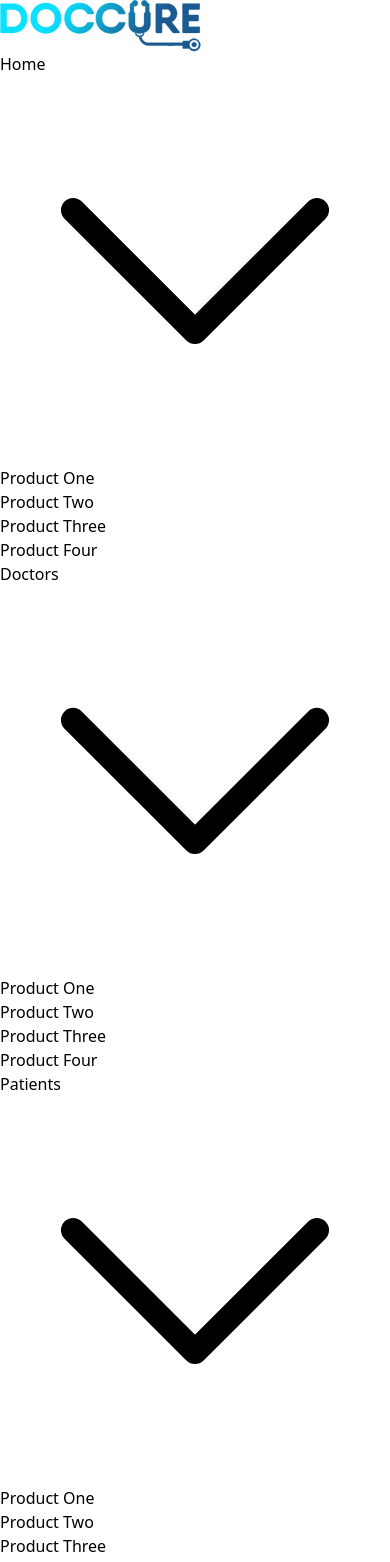
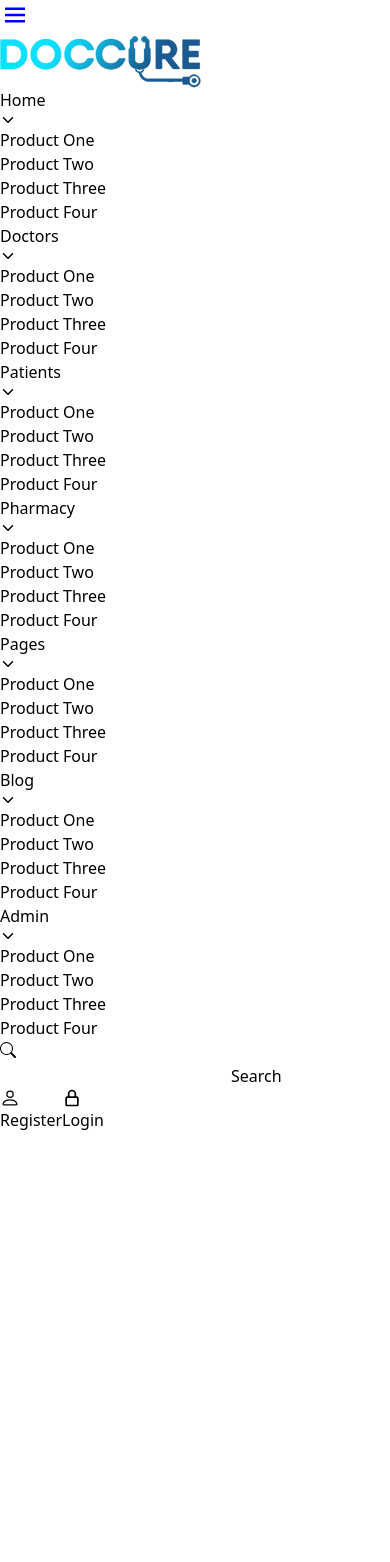
Before and after one commit to Rubayet-hasan-yasin/doc-hub, a React (Vite) app: page / in a window 390 px wide. Shown: the top 1562 px of the page. After the commit the page ends 1132 px from the top, so only its background shows below. Built offline with nearby package versions, Linux system fonts and the light colour scheme.

Commit message:
dectop fix

```diff
--- a/src/shared/Navbar/Navbar.jsx
+++ b/src/shared/Navbar/Navbar.jsx
@@ -1,5 +1,6 @@
 import { BsSearch, BsPerson } from "react-icons/bs";
-import { BiLockAlt } from "react-icons/bi";
+import { BiLockAlt, BiMenu } from "react-icons/bi";
+import { IoIosArrowDown } from "react-icons/io";
 import logo from '../../assets/logo.png'
 import { useState } from "react";
 
@@ -9,28 +10,18 @@ const Navbar = () => {
 
 
     return (
-        <nav className="container mx-auto border my-5 lg:flex justify-between">
-            <img src={logo} alt="" className="h-full invisible lg:visible" />
+        <nav className="container mx-auto my-5 lg:flex justify-between">
 
-            <div className="lg:flex gap-5 border w-fit">
-                <ul className="lg:flex gap-5 w-fit">
+            <button className="absolute lg:hidden">
+                <BiMenu size={30} color="blue"/>
+            </button>
 
-                    <li className="relative flex items-center justify-between text-base font-semibold cursor-pointer group">Home <span>
-                        <svg
-                            xmlns="http://www.w3.org/2000/svg"
-                            fill="none"
-                            viewBox="0 0 24 24"
-                            strokeWidth="1.5"
-                            stroke="currentColor"
-                            className="h-6 w-6"
-                        >
-                            <path
-                                strokeLinecap="round"
-                                strokeLinejoin="round"
-                                d="M19.5 8.25l-7.5 7.5-7.5-7.5"
-                            />
-                        </svg>
-                    </span>
+            <img src={logo} alt="" className="h-full mx-auto lg:mx-0" />
+
+            <div className="lg:flex gap-5 border w-fit space-y-5 lg:space-y-0 h-screen lg:h-fit">
+                <ul className="flex lg:flex-row flex-col gap-5 w-fit mx-auto lg:mx-0">
+
+                    <li className="relative flex items-center justify-between text-base font-semibold cursor-pointer group">Home <IoIosArrowDown/>
 
 
                         <ul
@@ -56,22 +47,7 @@ const Navbar = () => {
                     </li>
 
 
-                    <li className="relative flex items-center justify-between text-base font-semibold cursor-pointer group">Doctors <span>
-                        <svg
-                            xmlns="http://www.w3.org/2000/svg"
-                            fill="none"
-                            viewBox="0 0 24 24"
-                            strokeWidth="1.5"
-                            stroke="currentColor"
-                            className="h-6 w-6"
-                        >
-                            <path
-                                strokeLinecap="round"
-                                strokeLinejoin="round"
-                                d="M19.5 8.25l-7.5 7.5-7.5-7.5"
-                            />
-                        </svg>
-                    </span>
+                    <li className="relative flex items-center justify-between text-base font-semibold cursor-pointer group">Doctors <IoIosArrowDown/>
 
                         <ul
                             className="invisible absolute lg:top-10 top-6 left-0 right-0 w-40 z-50 bg-gray-100 p-1 text-gray-800 shadow-xl group-hover:visible">
@@ -94,22 +70,7 @@ const Navbar = () => {
 
 
                     </li>
-                    <li className="relative flex items-center justify-between text-base font-semibold cursor-pointer group">Patients <span>
-                        <svg
-                            xmlns="http://www.w3.org/2000/svg"
-                            fill="none"
-                            viewBox="0 0 24 24"
-                            strokeWidth="1.5"
-                            stroke="currentColor"
-                            className="h-6 w-6"
-                        >
-                            <path
-                                strokeLinecap="round"
-                                strokeLinejoin="round"
-                                d="M19.5 8.25l-7.5 7.5-7.5-7.5"
-                            />
-                        </svg>
-                    </span>
+                    <li className="relative flex items-center justify-between text-base font-semibold cursor-pointer group">Patients <IoIosArrowDown/>
 
                         <ul
                             className="invisible absolute lg:top-10 top-6 left-0 right-0 w-40 z-50 bg-gray-100 p-1 text-gray-800 shadow-xl group-hover:visible">
@@ -132,22 +93,7 @@ const Navbar = () => {
                             </li>
                         </ul>
                     </li>
-                    <li className="relative flex items-center justify-between text-base font-semibold cursor-pointer group">Pharmacy <span>
-                        <svg
-                            xmlns="http://www.w3.org/2000/svg"
-                            fill="none"
-                            viewBox="0 0 24 24"
-                            strokeWidth="1.5"
-                            stroke="currentColor"
-                            className="h-6 w-6"
-                        >
-                            <path
-                                strokeLinecap="round"
-                                strokeLinejoin="round"
-                                d="M19.5 8.25l-7.5 7.5-7.5-7.5"
-                            />
-                        </svg>
-                    </span>
+                    <li className="relative flex items-center justify-between text-base font-semibold cursor-pointer group">Pharmacy <IoIosArrowDown/>
 
                         <ul
                             className="invisible absolute lg:top-10 top-6 left-0 right-0 w-40 z-50 bg-gray-100 p-1 text-gray-800 shadow-xl group-hover:visible">
@@ -171,22 +117,7 @@ const Navbar = () => {
                         </ul>
 
                     </li>
-                    <li className="relative flex items-center justify-between text-base font-semibold cursor-pointer group">Pages <span>
-                        <svg
-                            xmlns="http://www.w3.org/2000/svg"
-                            fill="none"
-                            viewBox="0 0 24 24"
-                            strokeWidth="1.5"
-                            stroke="currentColor"
-                            className="h-6 w-6"
-                        >
-                            <path
-                                strokeLinecap="round"
-                                strokeLinejoin="round"
-                                d="M19.5 8.25l-7.5 7.5-7.5-7.5"
-                            />
-                        </svg>
-                    </span>
+                    <li className="relative flex items-center justify-between text-base font-semibold cursor-pointer group">Pages <IoIosArrowDown/>
 
                         <ul
                             className="invisible absolute lg:top-10 top-6 left-0 right-0 w-40 z-50 bg-gray-100 p-1 text-gray-800 shadow-xl group-hover:visible">
@@ -210,22 +141,7 @@ const Navbar = () => {
                         </ul>
 
                     </li>
-                    <li className="relative flex items-center justify-between text-base font-semibold cursor-pointer group">Blog <span>
-                        <svg
-                            xmlns="http://www.w3.org/2000/svg"
-                            fill="none"
-                            viewBox="0 0 24 24"
-                            strokeWidth="1.5"
-                            stroke="currentColor"
-                            className="h-6 w-6"
-                        >
-                            <path
-                                strokeLinecap="round"
-                                strokeLinejoin="round"
-                                d="M19.5 8.25l-7.5 7.5-7.5-7.5"
-                            />
-                        </svg>
-                    </span>
+                    <li className="relative flex items-center justify-between text-base font-semibold cursor-pointer group">Blog <IoIosArrowDown/>
 
                         <ul
                             className="invisible absolute lg:top-10 top-6 left-0 right-0 w-40 z-50 bg-gray-100 p-1 text-gray-800 shadow-xl group-hover:visible">
@@ -249,22 +165,7 @@ const Navbar = () => {
                         </ul>
 
                     </li>
-                    <li className="relative flex items-center justify-between text-base font-semibold cursor-pointer group">Admin <span>
-                        <svg
-                            xmlns="http://www.w3.org/2000/svg"
-                            fill="none"
-                            viewBox="0 0 24 24"
-                            strokeWidth="1.5"
-                            stroke="currentColor"
-                            className="h-6 w-6"
-                        >
-                            <path
-                                strokeLinecap="round"
-                                strokeLinejoin="round"
-                                d="M19.5 8.25l-7.5 7.5-7.5-7.5"
-                            />
-                        </svg>
-                    </span>
+                    <li className="relative flex items-center justify-between text-base font-semibold cursor-pointer group">Admin <IoIosArrowDown/>
 
                         <ul
                             className="invisible absolute lg:top-10 top-6 right-0 w-40 z-50 bg-gray-100 p-1 text-gray-800 shadow-xl group-hover:visible">
@@ -291,13 +192,13 @@ const Navbar = () => {
                 </ul>
 
 
-                <div className="lg:flex gap-5">
-                    <div className="relative">
+                <div className="flex gap-5 border">
+                    <div className="relative hidden lg:block">
                         <button onClick={()=>setShowSearch(!showSearch)} className="w-fit h-fit lg:w-fit text-center bg-red-50 px-4 py-4 rounded-full">
                             <BsSearch />
                         </button>
 
-                        <form className={` bg-slate-200 rounded shadow-2xl flex absolute right-0 top-12 z-10 ${showSearch? 'h-16' : 'h-0 invisible'} overflow-hidden transition-all duration-1000 ease`}>
+                        <form className={` bg-slate-200 rounded shadow-2xl flex absolute lg:right-0  top-12 z-10 ${showSearch? 'h-16' : 'h-0 invisible'} overflow-hidden transition-all duration-1000 ease`}>
                             <input type="text" name="search" id="" className="bg-slate-100 h-8 border-blue-500 border-2 rounded-l-md focus:outline-none my-4 ml-5"/>
                             <button className="h-8 bg-blue-500 rounded-r-md px-3 text-white font-semibold hover:bg-blue-400 border-blue-500 border-2 my-4 mr-5">Search</button>
                         </form>
```
